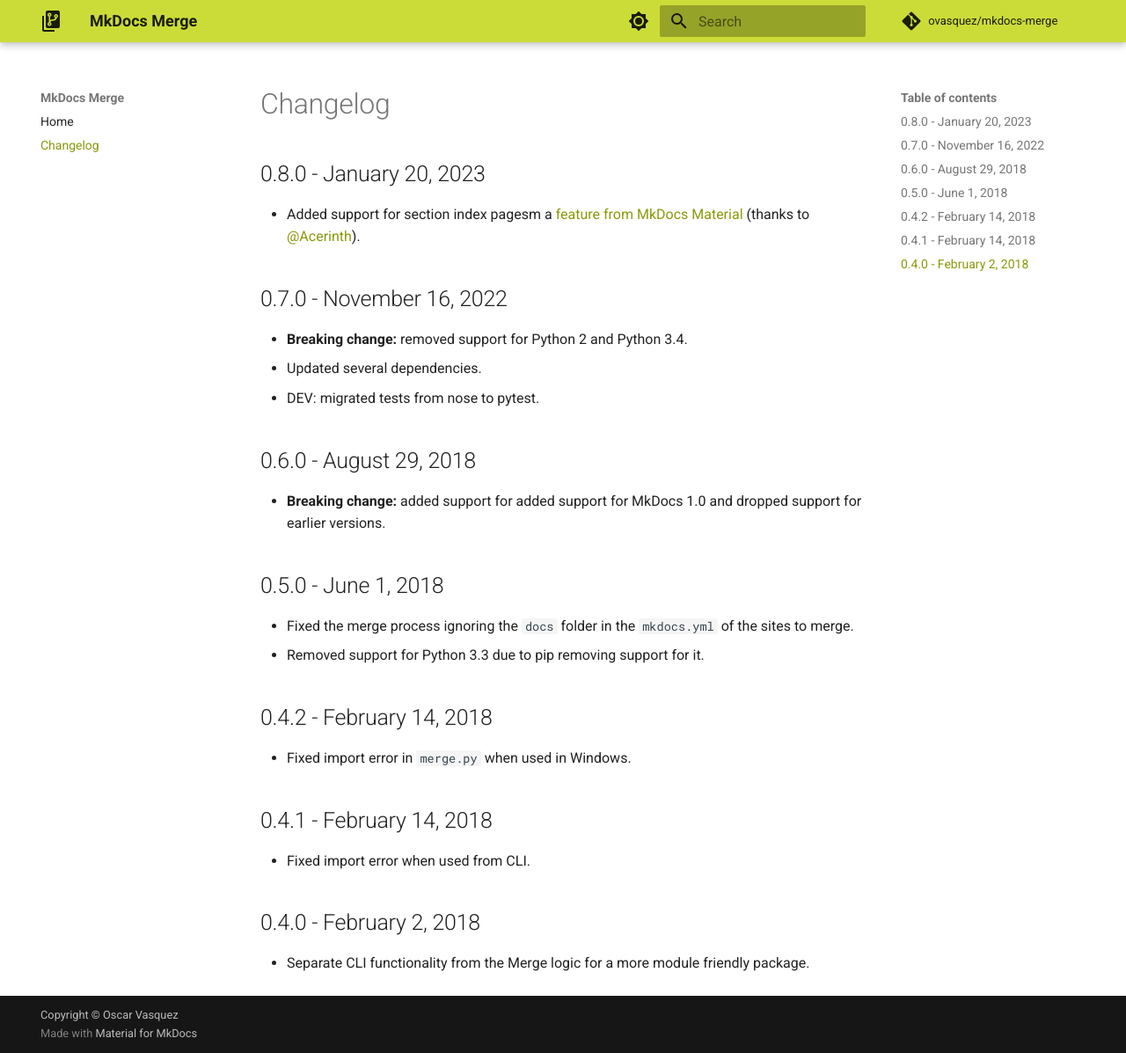
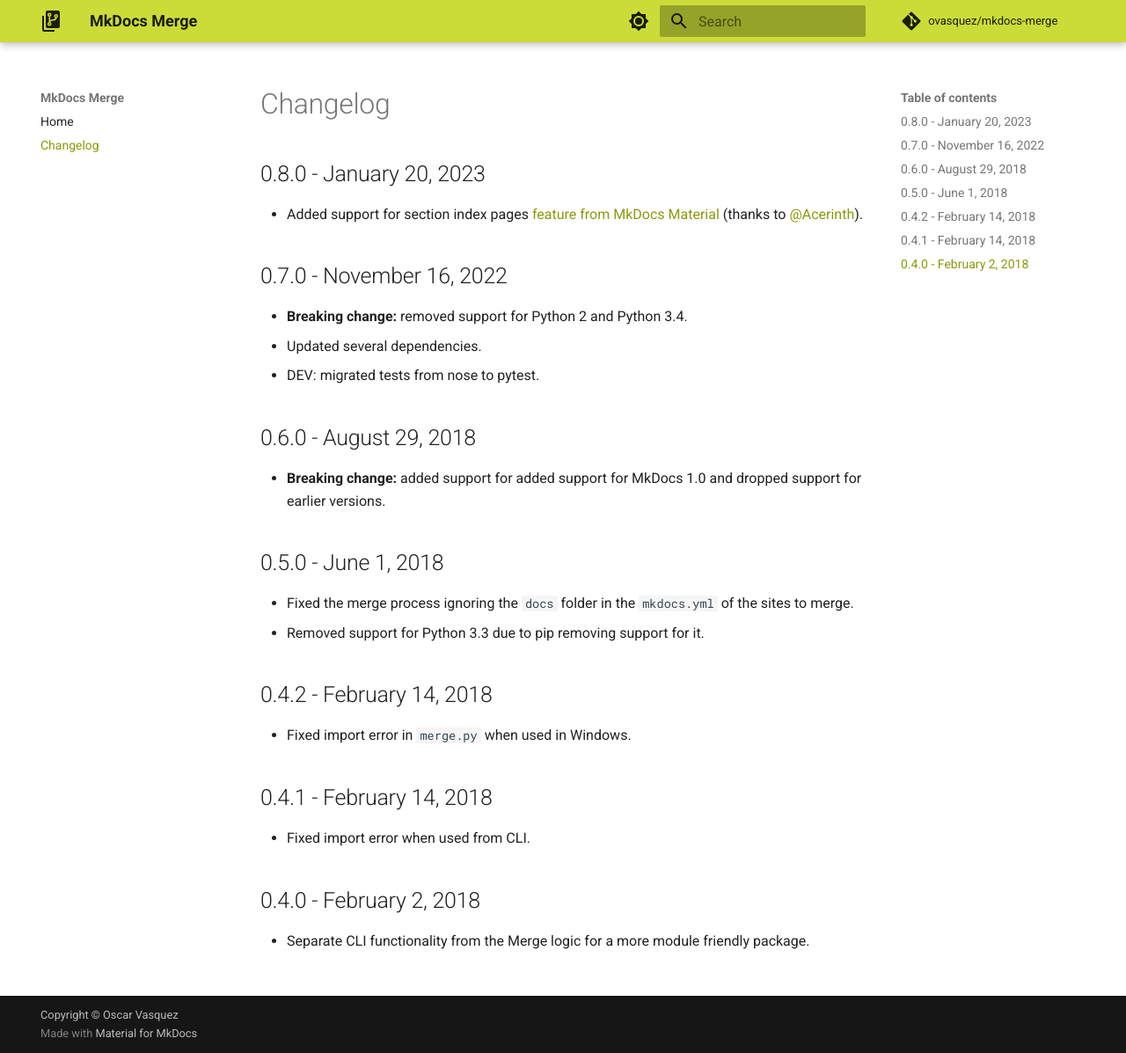
Before and after one commit to ovasquez/mkdocs-merge, an MkDocs documentation site: the page built from docs/changelog.md, in a window 1280 px wide and 1197 px high. Shown: the whole window at 88% size. Built offline with MkDocs 1.6.1 and Material for MkDocs 9.7.7, drawn with Linux system fonts in a browser that asks for light colours; comment, search, counter and statistics services are not loaded.

Commit message:
Fixed typo in changelog

```diff
--- a/docs/changelog.md
+++ b/docs/changelog.md
@@ -1,6 +1,6 @@
 # Changelog
 ## 0.8.0 - January 20, 2023
-- Added support for section index pagesm a
+- Added support for section index pages
   [feature from MkDocs Material](https://squidfunk.github.io/mkdocs-material/setup/setting-up-navigation/#section-index-pages)
   (thanks to [@Acerinth](https://github.com/Acerinth)).
 
```
